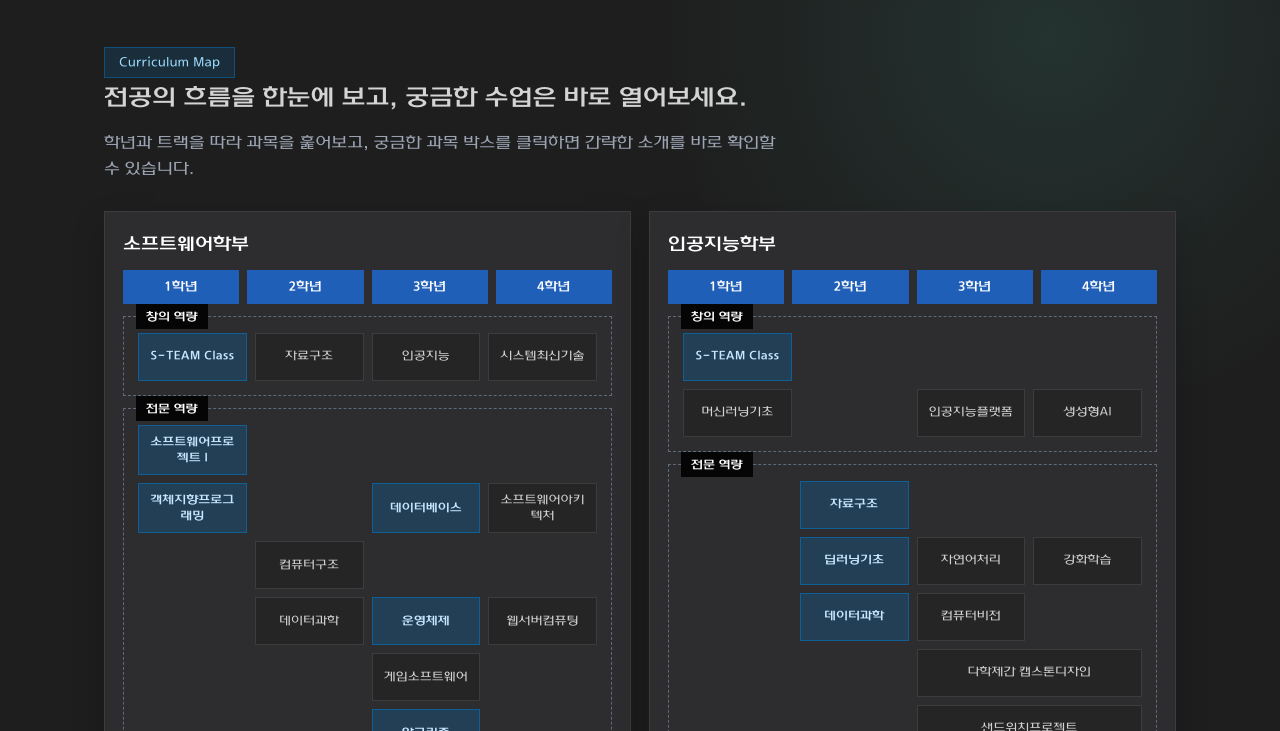
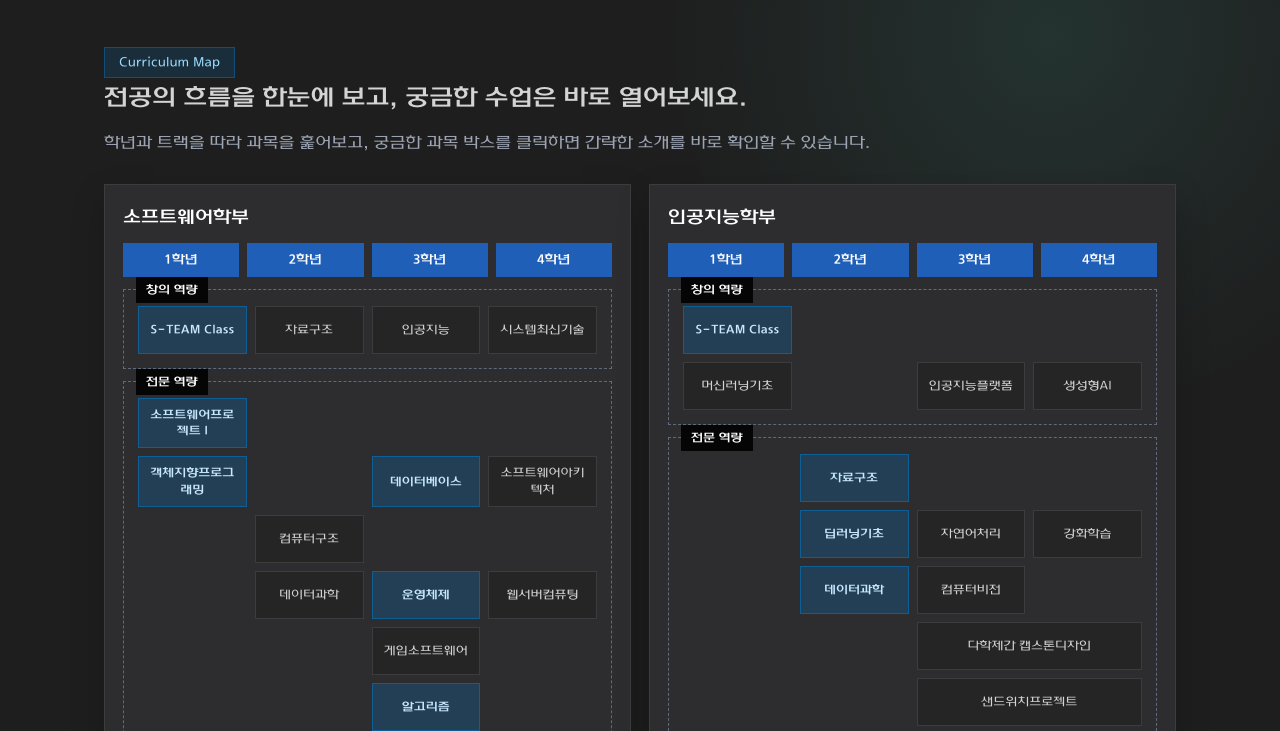
Before and after one commit to coolchild22-lang/mingue, a plain HTML site: page 웹클컴 프로젝트/pages/curriculum.html in a window 1280 px wide. Shown: the part 69-800 px from the top of the page. Drawn offline with Linux system fonts and the light colour scheme.

Commit message:
Prevent curriculum intro wrapping on desktop

```diff
--- a/웹클컴 프로젝트/assets/css/pages/curriculum.css
+++ b/웹클컴 프로젝트/assets/css/pages/curriculum.css
@@ -107,6 +107,13 @@ body {
 
 .reference-copy p {
   margin-top: 12px;
+}
+
+@media (min-width: 981px) {
+  .reference-copy p {
+    max-width: none;
+    white-space: nowrap;
+  }
 }
 
 .curriculum-map-grid {
```
